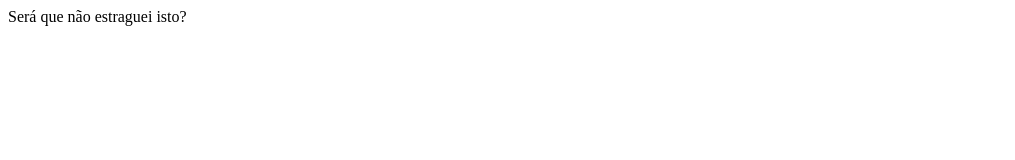
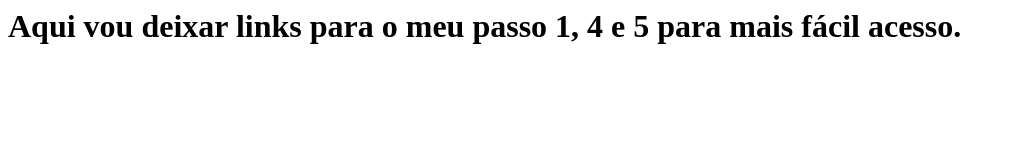
Before and after one commit to FMMV2003/FMMV2003.github.io, a plain HTML site: page index.html in a window 1280 px wide. Shown: the whole page, without its empty margins (0-1015 px from the left). Drawn offline with Linux system fonts and the light colour scheme.

Commit message:
Update index.html

```diff
--- a/index.html
+++ b/index.html
@@ -1,8 +1,8 @@
 <html>
     <head>
-        <title>Hello World</title>
+        <title>GitHub FMMV2003</title>
     </head>
     <body>
-        <p>Será que não estraguei isto?</p>
+       <h1><b> <p>Aqui vou deixar links para o meu passo 1, 4 e 5 para mais fácil acesso.</p> </b> </h1>
     </body>
 </html>
```
